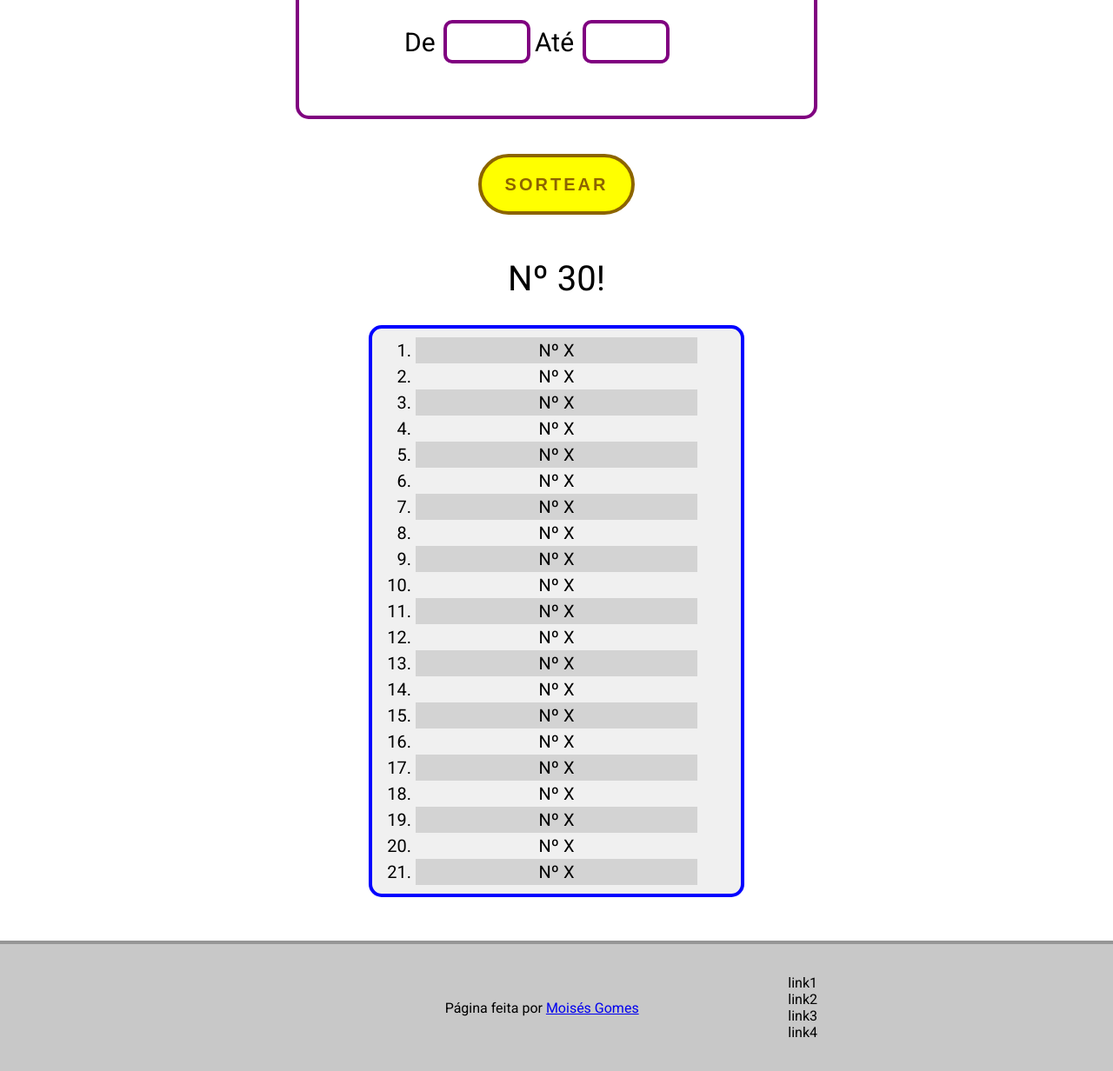
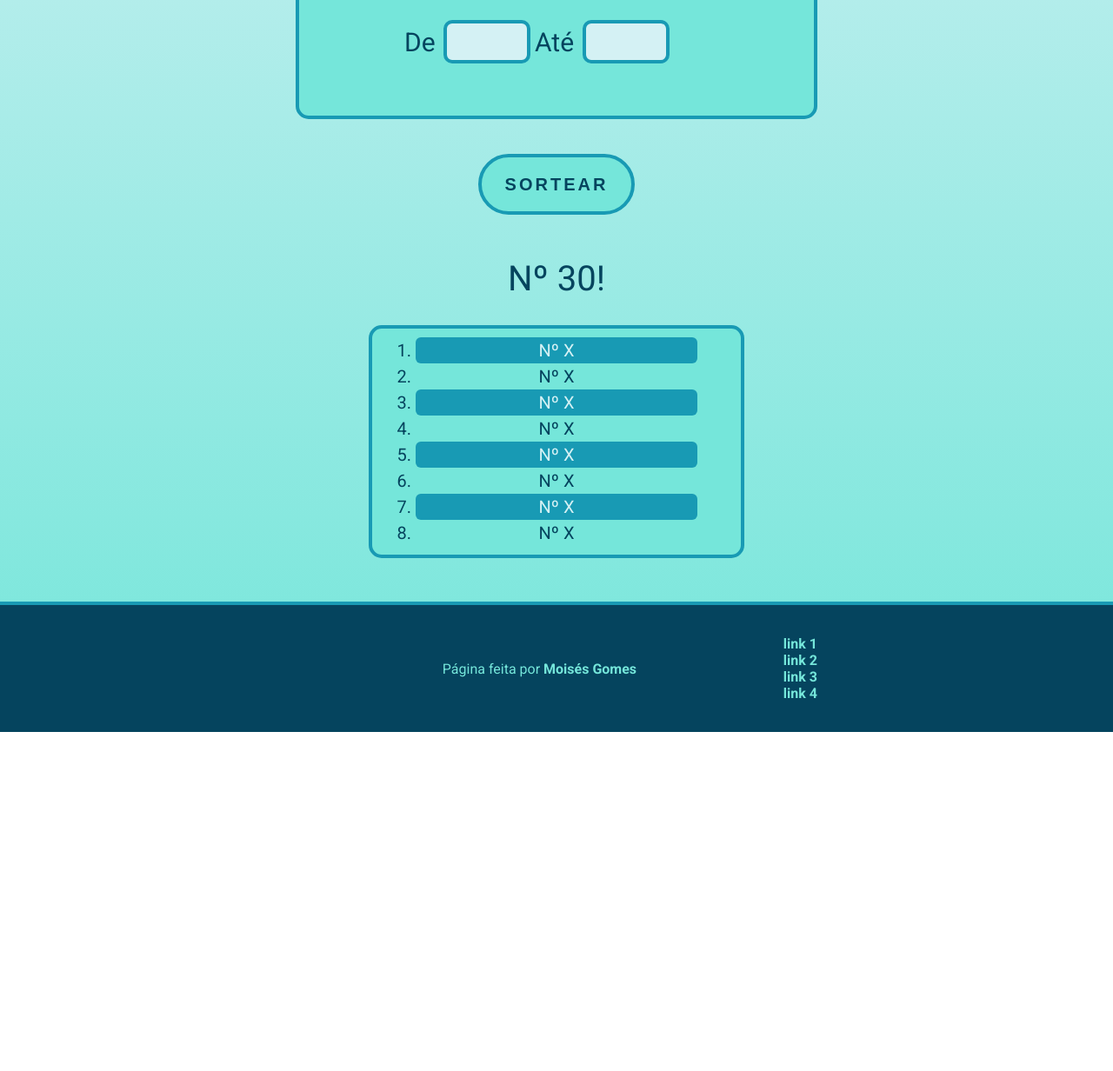
Before and after one commit to moisesggomes/sorteador, a plain HTML site: page index.html in a window 1280 px wide. Shown: the part 461-1693 px from the top of the page at 87% size. After the commit the page ends 1303 px from the top, so only its background shows below. Drawn offline with Linux system fonts and the light colour scheme.

Commit message:
Change full color pallete

```diff
--- a/index.html
+++ b/index.html
@@ -12,7 +12,7 @@
 <body>
     <main>
         <header class="wrapper">
-            <h1>Sorteador de números</h1>
+            <h1 id="title" title="Título">Sorteador de números</h1>
         </header>
         <section id="settings" class="wrapper">
             <div id="numberOfWinnersPicked">
@@ -48,19 +48,6 @@
                         <li>Nº X</li>
                         <li>Nº X</li>
                         <li>Nº X</li>
-                        <li>Nº X</li>
-                        <li>Nº X</li>
-                        <li>Nº X</li>
-                        <li>Nº X</li>
-                        <li>Nº X</li>
-                        <li>Nº X</li>
-                        <li>Nº X</li>
-                        <li>Nº X</li>
-                        <li>Nº X</li>
-                        <li>Nº X</li>
-                        <li>Nº X</li>
-                        <li>Nº X</li>
-                        <li>Nº X</li>
                     </ol>
                 </div>
             </div>
@@ -72,10 +59,10 @@
                 Página feita por <a href="https://github.com/moisesggomes" title="GitHub">Moisés Gomes</a>
             </p>
             <div id="links">
-                <ul>link1</ul>
-                <ul>link2</ul>
-                <ul>link3</ul>
-                <ul>link4</ul>
+                <ul><a href="#">link 1</a></ul>
+                <ul><a href="#">link 2</a></ul>
+                <ul><a href="#">link 3</a></ul>
+                <ul><a href="#">link 4</a></ul>
             </div>
         </section>
     </footer>
--- a/style.css
+++ b/style.css
@@ -7,7 +7,18 @@
 
 :root {
     font-size: 62.5%; /* 1rem == 10px */
-    --btn-primary-color: rgb(140, 100, 0);
+
+    /* --navy-blue: #05445E;
+    --blue-grotto: #189AB4;
+    --blue-green: #75E6DA;
+    --baby-blue: #D4F1F4; */
+
+    --navy-blue: #05445E;
+    --blue-grotto: #189AB4;
+    --blue-green: #75E6DA;
+    --baby-blue: #D4F1F4;
+
+    /* --btn-primary-color: rgb(140, 100, 0); */
     --border-width: 4px;
 }
 
@@ -19,6 +30,9 @@
 body {
     font-size: 1.6rem;
     font-family: "Roboto", sans-serif;
+
+    color: var(--navy-blue);
+    background: linear-gradient(var(--baby-blue), var(--blue-green));
 
     display: flex;
     flex-direction: column;
@@ -47,7 +61,9 @@ main {
 main header {
     height: 20rem;
 
-    border: blue var(--border-width) solid;
+    background-color: var(--blue-green);
+
+    border: var(--border-width) solid var(--blue-grotto);
     border-radius: 1.5rem;
 
     display: flex;
@@ -59,13 +75,17 @@ main header h1 {
 
     font-size: 5rem;
     text-align: center;
+
+    cursor: default;
 }
 
 /*---- SETTINGS ----------------------- */
 main #settings {
     padding-block: 4rem;
 
-    border: purple solid var(--border-width);
+    background-color: var(--blue-green);
+
+    border: var(--border-width) solid var(--blue-grotto);
     border-radius: 1.5rem;
 
     display: flex;
@@ -84,12 +104,19 @@ main #settings #numberOfWinnersPicked #numberOfWinners {
 
     padding: .8rem 0rem .8rem 1.5rem;
 
-    border: purple var(--border-width) solid;
+    background-color: var(--baby-blue);
+
+    border: var(--border-width) solid var(--blue-grotto);
     border-radius: 1rem;
 
     font-size: 2.5rem;
     line-height: 0;
     text-align: center;
+}
+
+main #settings label input:focus,
+main #settings #numberOfWinnersPicked #numberOfWinners:focus {
+    outline: var(--border-width) solid var(--baby-blue);
 }
 
 main #settings #numberOfWinnersPicked {
@@ -146,9 +173,9 @@ main #result button#pick {
     width: 18rem;
     height: 7rem;
 
-    background-color: yellow;
+    background-color: var(--blue-green);
 
-    border: var(--btn-primary-color) var(--border-width) solid;
+    border: var(--border-width) solid var(--blue-grotto);
     border-radius: 4rem;
 
     color: var(--btn-primary-color);
@@ -157,6 +184,15 @@ main #result button#pick {
     font-weight: 700;
     letter-spacing: .3rem;
     text-transform: uppercase;
+}
+
+main #result button#pick:hover {
+    color: var(--baby-blue);
+
+    background-color: var(--blue-grotto);
+    cursor: pointer;
+
+    transition: 200ms;
 }
 
 main #result #winners {
@@ -178,14 +214,14 @@ main #result #winners #currentWinner #winner {
 }
 
 main #result #winners #winnersList {
-    border: blue var(--border-width) solid;
+    border: var(--border-width) solid var(--blue-grotto);
     border-radius: 1.5rem;
 
     padding: 1rem 5rem;
 
     min-height: 14.4rem;
 
-    background-color: rgb(240, 240, 240);
+    background-color: var(--blue-green);
 }
 
 main #result #winners #winnersList ol {
@@ -199,12 +235,20 @@ main #result #winners #winnersList ol li {
     padding-block: .3rem;
 }
 
+main #result #winners #winnersList ol li::marker {
+    color: var(--navy-blue);
+}
+
 main #result #winners #winnersList ol li:nth-child(odd) {
-    background-color: lightgray;
+    color: var(--baby-blue);
+
+    background-color: var(--blue-grotto);
+
+    border-radius: .6rem;
 }
 
 main #result #winners #winnersList ol li:nth-child(even) {
-    background-color: rgb(240, 240, 240);
+    background-color: var(--blue-green);
 }
 
 main #result #winners #winnersList ol li {
@@ -213,14 +257,17 @@ main #result #winners #winnersList ol li {
 
 /*====FOOTER==========================*/
 footer {
-    background-color: rgb(200, 200, 200);
+    color: var(--blue-green);
+
+    background-color: var(--navy-blue);
+
+    border-top: var(--border-width) solid var(--blue-grotto);
 
     height: 15rem;
 
     display: flex;
     justify-content: center;
 
-    border-top: rgb(150, 150, 150) var(--border-width) solid;
 }
 
 footer #author {
@@ -236,6 +283,13 @@ footer #author p {
     text-align: center;
 }
 
+footer a {
+    font-weight: 700;
+    text-decoration: none;
+
+    color: var(--blue-green);
+}
+
 footer #author #links {
     flex-shrink: 2;
 }
```
